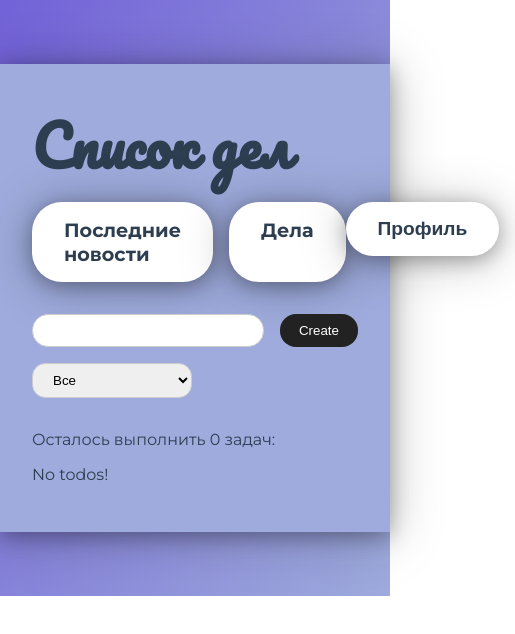
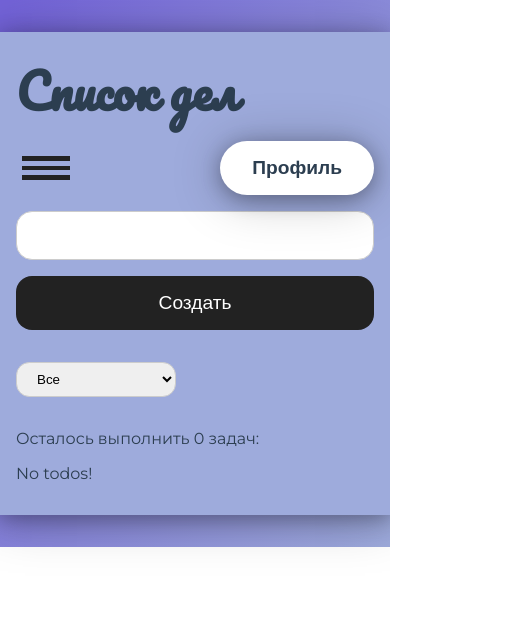
Before and after one commit to KseniaVislova/TODO_app, a Vue app in the folder app/: page /todos in a window 390 px wide. Shown: the top 634 px of the page, 515 px wide, since content can reach past the window. Built offline with nearby package versions, Linux system fonts and the light colour scheme; no server answers; the database is empty.

Commit message:
адаптация под мобильные устройства

```diff
--- a/app/package.json
+++ b/app/package.json
@@ -8,9 +8,11 @@
     "lint": "vue-cli-service lint"
   },
   "dependencies": {
+    "@element-plus/icons": "^0.0.11",
     "@vuelidate/core": "^2.0.0-alpha.26",
     "@vuelidate/validators": "^2.0.0-alpha.22",
     "core-js": "^3.6.5",
+    "element-plus": "^1.1.0-beta.19",
     "firebase": "^9.1.1",
     "firebaseui": "^5.0.0",
     "register-service-worker": "^1.7.1",
--- a/app/src/App.vue
+++ b/app/src/App.vue
@@ -41,4 +41,21 @@ body {
   font-family: 'Pacifico', cursive;
   font-size: 3.5rem;
 }
+
+@media (max-width: 767px) {
+  #app {
+    padding-top: 1rem;
+    padding-bottom: 1rem;
+  }
+
+  .page__title {
+    font-size: 3rem;
+  }
+}
+
+@media (max-width:425px) {
+  .container {
+    padding: 1rem;
+  }
+}
 </style>
--- a/app/src/components/AddTodo.vue
+++ b/app/src/components/AddTodo.vue
@@ -1,7 +1,7 @@
 <template>
   <form class="form" @submit.prevent="onSubmit">
     <input class="input__text" type="text" v-model="title">
-    <button type="submit">Create</button>
+    <button type="submit">Создать</button>
   </form>
 </template>
 
@@ -36,25 +36,37 @@ export default {
   }
 
   input {
+    flex: 3;
     margin-right: 1rem;
-    padding: 0.5rem 1rem;
+    padding: 1rem 2rem;
     border: 1px solid #ccc;
     border-radius: 1rem;
-  }
-
-  .input__text {
-   flex: 3;
-  }
-
-  .input__date {
-   flex: 1;
+    box-sizing: border-box;
   }
 
   button {
+    padding: 1rem 2rem;
     flex: 1;
+    font-size: 1.2rem;
     color: #fff;
     background-color: #222;
     border: none;
     border-radius: 1rem;
   }
+
+  @media (max-width: 767px)  {
+    .form {
+      flex-direction: column;
+    }
+
+    .input__text {
+      width: 100%;
+      margin: 0 auto 1rem;
+    }
+
+    button {
+      width: 100%;
+      margin: 0 auto 1rem;
+    }
+  }
 </style>
--- a/app/src/components/NavList.vue
+++ b/app/src/components/NavList.vue
@@ -1,6 +1,11 @@
 <template>
   <div class="navigation">
-    <nav class="nav__list">
+    <button class="burger-mobile" @click.prevent="openNav">
+      <span></span>
+      <span></span>
+      <span></span>
+    </button>
+    <nav class="nav__list nav__list-mobile" id="nav__list-mobile">
       <router-link class="page__tab" to="/">Последние новости</router-link>
       <router-link class="page__tab" to="/todos">Дела</router-link>
     </nav>
@@ -43,6 +48,9 @@ export default {
     },
     openDropdown() {
       document.getElementById('dropdown').classList.toggle(`visible`)
+    },
+    openNav() {
+      document.getElementById('nav__list-mobile').classList.toggle(`visible-nav`)
     }
   },
 }
@@ -50,8 +58,10 @@ export default {
 
 <style scoped>
 .navigation {
+  position: relative;
   display: flex;
   justify-content: space-between;
+  align-items: center;
   margin-bottom: 2rem;
 }
 
@@ -83,13 +93,9 @@ export default {
   margin-right: 1rem;
 }
 
-.user {
-  position: relative,
-}
-
 .dropdown-content {
   display: none;
-  min-width: 180px;
+  margin: 0;
   padding: 1rem 2rem;
   list-style: none;
   background-color: rgb(220, 226, 245);
@@ -99,17 +105,85 @@ export default {
 
 .visible {
   position: absolute;
-  display: block;
-  right: 10px;
+  display: flex;
+  flex-direction: column;
+  align-items: flex-end;
+  top: 4rem;
+  right: 8px;
 }
 
 .dropdown__link {
   display: block;
+  padding: 0.5rem 0;
   text-decoration: none;
+  color: #222;
 }
 
 .dropdown__link:not(:last-child) {
   margin-bottom: 2rem;
 }
 
+.burger-mobile {
+  display: none;
+  flex-direction: column;
+  justify-content: space-around;
+  width: 60px;
+  height: 30px;
+  margin-bottom: 1rem;
+  background: transparent;
+  border: none;
+}
+
+.burger-mobile span{
+  display: block;
+  width: 100%;
+  height: 0.3rem;
+  background-color: #222;
+}
+
+@media (max-width: 767px)  {
+  .burger-mobile {
+    display: flex;
+  }
+
+  .navigation {
+    margin-bottom: 0;
+  }
+
+  .nav__list {
+    display: none;
+    flex-direction: column;
+    align-items: flex-start;
+  }
+
+  .page__tab {
+    margin-bottom: 1rem;
+  }
+
+  .page__tab:not(:last-child) {
+    margin-right: 0;
+  }
+
+  .visible-nav {
+    position: absolute;
+    display: flex;
+    top: 4rem;
+    padding: 1rem 2rem;
+    background-color: rgb(220, 226, 245);
+    border-radius: 10px;
+    box-shadow: 0px 4px 20px rgba(0, 0, 0, 0.3), 0px 4px 50px rgba(0, 0, 0, 0.25);
+  }
+
+  .visible-nav .page__tab {
+    display: block;
+    margin: 0;
+    padding: 0.5rem 0;
+    background: transparent;
+    text-decoration: none;
+    font-size: 1rem;
+    font-weight: normal;
+    box-shadow: none;
+  }
+}
+
 </style>
--- a/app/src/components/NewsItem.vue
+++ b/app/src/components/NewsItem.vue
@@ -31,7 +31,7 @@ export default {
   .news__image {
     display: block;
     width: 100%;
-    height: 250px;
+    max-height: 250px;
     margin: 0 auto 1rem;
     background-size: cover;
     overflow: hidden;
@@ -69,4 +69,12 @@ export default {
     background-color: #fff;
     box-shadow: 0px 4px 20px rgba(0, 0, 0, 0.3), 0px 4px 50px rgba(0, 0, 0, 0.25);
   }
+
+   @media (max-width: 768px) {
+    .news__item  {
+      width: 90%;
+      margin-bottom: 1.5rem;
+      padding: 1rem 1rem;
+    }
+  }
 </style>
--- a/app/src/components/NewsList.vue
+++ b/app/src/components/NewsList.vue
@@ -31,4 +31,10 @@ export default {
     list-style: none;
     padding: 0;
   }
+
+  @media (max-width: 768px) {
+    ul {
+      flex-direction: column;
+    }
+  }
 </style>
--- a/app/src/components/TodoItem.vue
+++ b/app/src/components/TodoItem.vue
@@ -79,4 +79,10 @@ export default {
   .done {
     text-decoration: line-through;
   }
+
+  @media (max-width: 767px) {
+    li {
+      padding: 0.5rem 0rem;
+    }
+  }
 </style>
```
Also changed, not shown: 1 other file (tests, documents, lock files or other folders).
